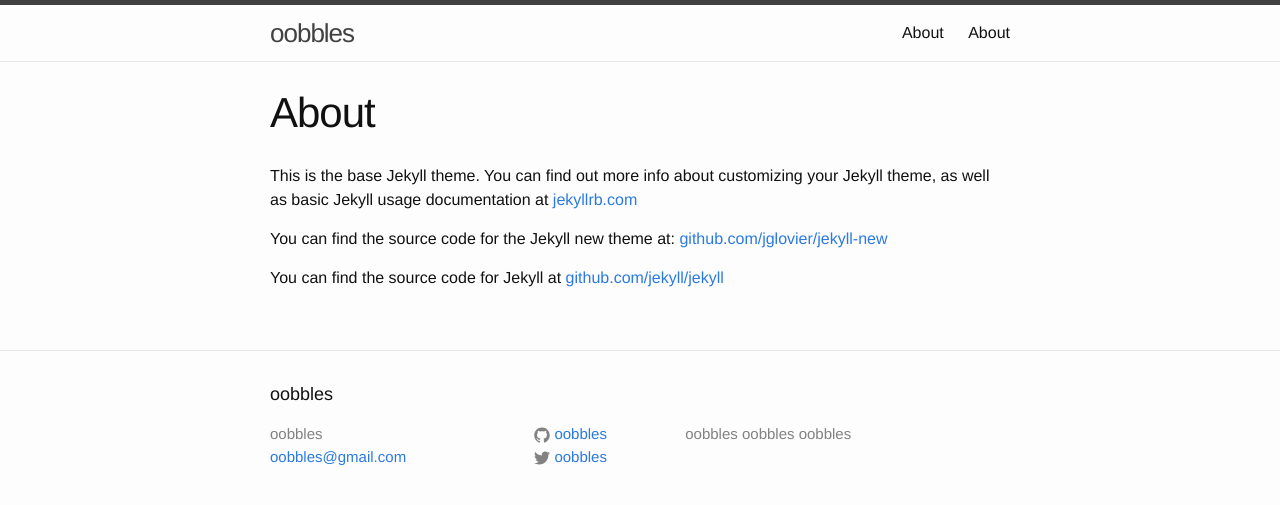
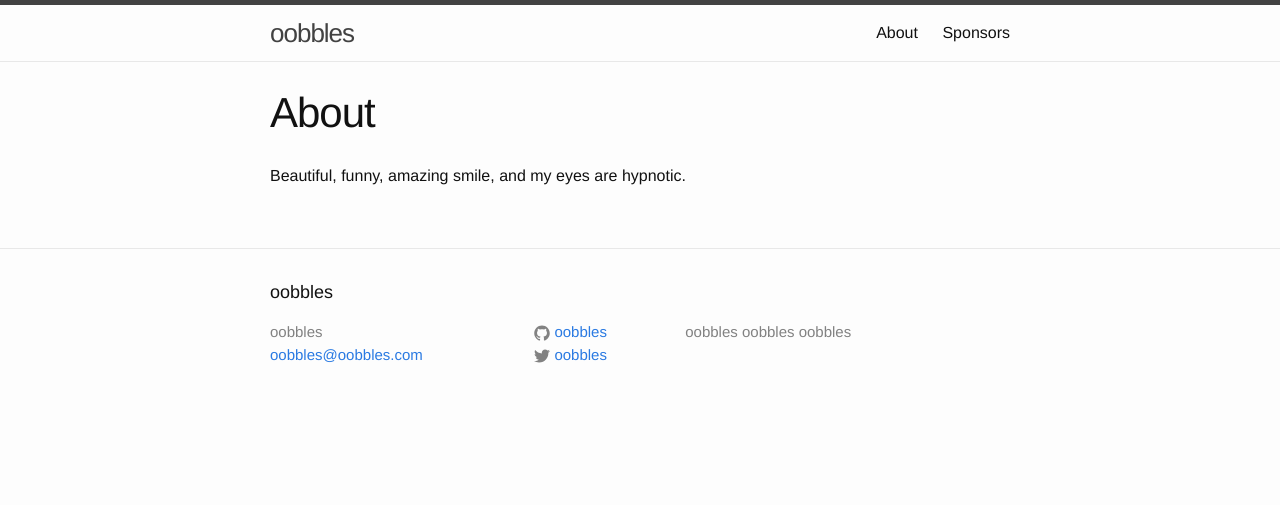
Before and after one commit to oobbles/oobbles, a Jekyll site: the page built from about.md, in a window 1280 px wide. Shown: the top 505 px of the page. Built offline with Jekyll 4.4.1, drawn with Linux system fonts in a browser that asks for light colours; Markdown is read by kramdown in place of the engine named in the settings.

Commit message:
Update all pages

```diff
--- a/_config.yml
+++ b/_config.yml
@@ -1,10 +1,10 @@
 # Site settings
 title: oobbles
-email: oobbles@gmail.com
+email: oobbles@oobbles.com
 description: > # this means to ignore newlines until "baseurl:"
   oobbles oobbles oobbles
 baseurl: "" # the subpath of your site, e.g. /blog/
-url: "http://yourdomain.com" # the base hostname & protocol for your site
+url: "http://oobbles.com" # the base hostname & protocol for your site
 twitter_username: oobbles
 github_username:  oobbles
 
--- a/_posts/2015-06-09-rps.markdown
+++ b/_posts/2015-06-09-rps.markdown
@@ -121,3 +121,5 @@ while game_winner == nil
  Finally the app finishes up by calling the determine game winner method (which takes both player objects as arguments) and then interpolates the answer (player one or two's name) in a string with '...wins!'
 
  Once one player has won the correct number of games (using a call to the determine match winner method), the program finishes with the name of the winner of allllll!
+
+ [gist of code][gist]https://gist.github.com/oobbles/1d1662bb30aab3c25258
--- a/about.md
+++ b/about.md
@@ -4,8 +4,4 @@ title: About
 permalink: /about/
 ---
 
-This is the base Jekyll theme. You can find out more info about customizing your Jekyll theme, as well as basic Jekyll usage documentation at [jekyllrb.com](http://jekyllrb.com/)
-
-You can find the source code for the Jekyll new theme at: [github.com/jglovier/jekyll-new](https://github.com/jglovier/jekyll-new)
-
-You can find the source code for Jekyll at [github.com/jekyll/jekyll](https://github.com/jekyll/jekyll)
+Beautiful, funny, amazing smile, and my eyes are hypnotic.
--- a/about2.md
+++ /dev/null
@@ -1,11 +0,0 @@
----
-layout: page
-title: About
-permalink: /about/
----
-
-This is the base Jekyll theme. You can find out more info about customizing your Jekyll theme, as well as basic Jekyll usage documentation at [jekyllrb.com](http://jekyllrb.com/)
-
-You can find the source code for the Jekyll new theme at: [github.com/jglovier/jekyll-new](https://github.com/jglovier/jekyll-new)
-
-You can find the source code for Jekyll at [github.com/jekyll/jekyll](https://github.com/jekyll/jekyll)
```
Also changed, not shown: _posts/2015-06-08-welcome.markdown (added, +11 -0 lines), _posts/2015-06-17-welcome-to-jekyll.markdown (deleted, +0 -25 lines), _posts/2015-06-18-htp.md (added, +9 -0 lines), sponsors.md (added, +14 -0 lines).
